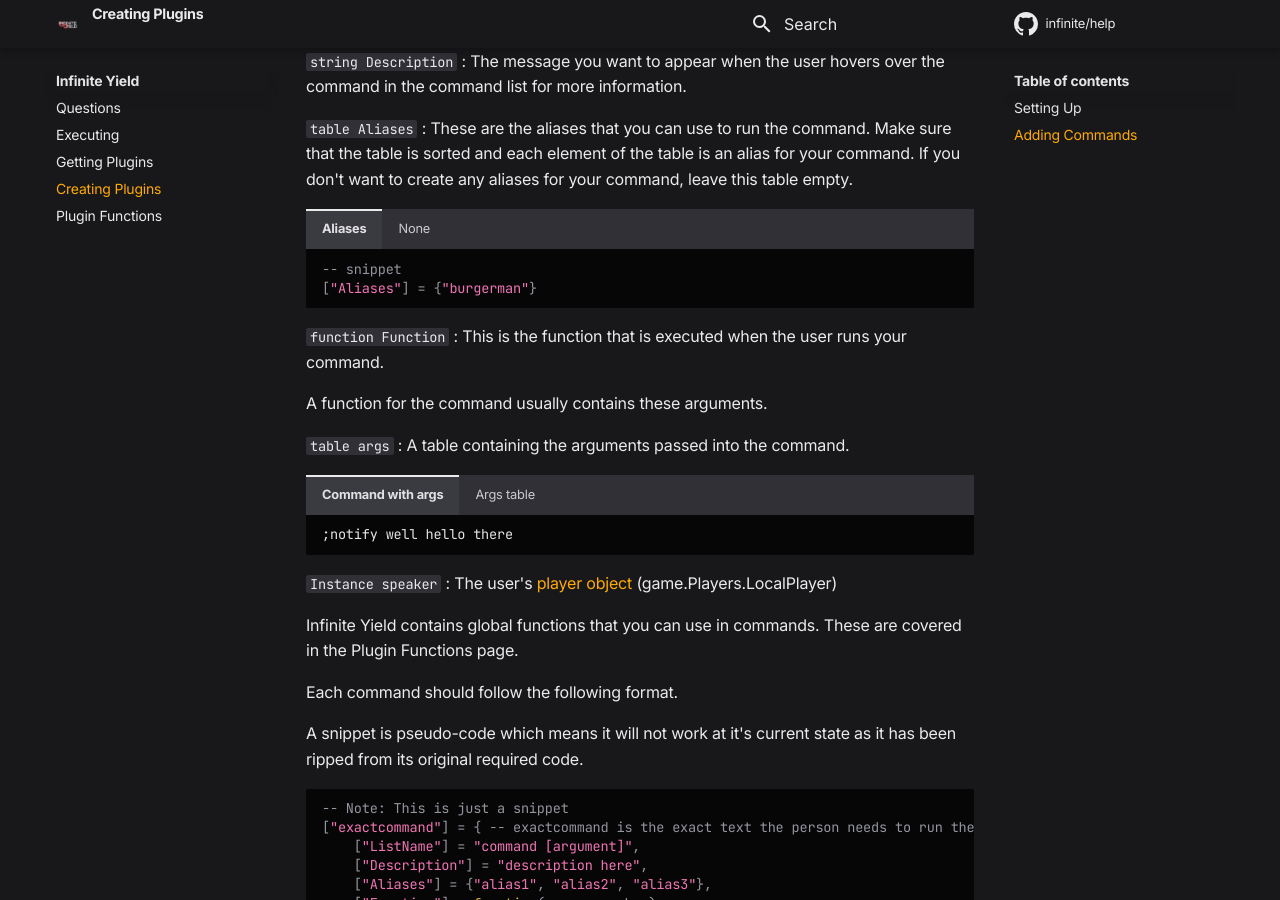
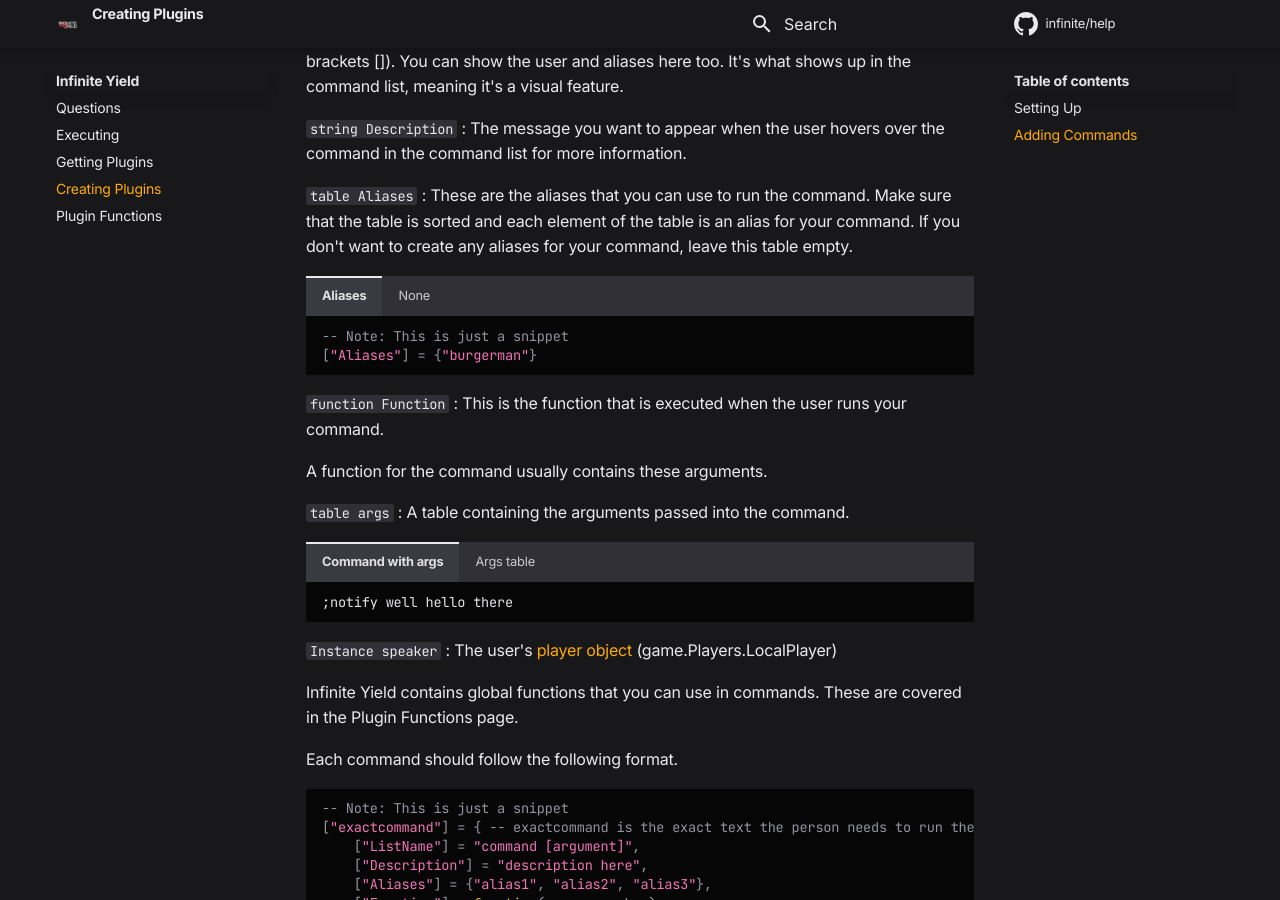
Before and after one commit to moikoros/help, an MkDocs documentation site: the page built from docs/inf/creatingplugins.md, in a window 1280 px wide and 900 px high, scrolled down 1444 px. Built offline with MkDocs 1.6.1 and Material for MkDocs 9.7.7, drawn with Linux system fonts in a browser that asks for light colours; comment, search, counter and statistics services are not loaded; some of the changed text lies outside the part shown.

Commit message:
Update creatingplugins.md

````diff
--- a/docs/inf/creatingplugins.md
+++ b/docs/inf/creatingplugins.md
@@ -54,13 +56,13 @@
 
 === "Aliases"
 	```lua
-	-- snippet
+	-- Note: This is just a snippet
 	["Aliases"] = {"burgerman"}
 	```
 
 === "None"
 	```lua
-	-- snippet
+	-- Note: This is just a snippet
 	["Aliases"] = {}
 	```
 
@@ -77,6 +79,7 @@
 
 === "Args table"
 	```lua
+	-- Note: This is just a snippet
 	{"well", "hello", "there"}
 	```
 
@@ -85,8 +88,6 @@
 Infinite Yield contains global functions that you can use in commands. These are covered in the Plugin Functions page.
 
 Each command should follow the following format.
-
-A snippet is pseudo-code which means it will not work at it's current state as it has been ripped from its original required code.
 
 ```lua
 -- Note: This is just a snippet
````
Also changed, not shown: other parts of docs/inf/creatingplugins.md (+2 -0 lines).
